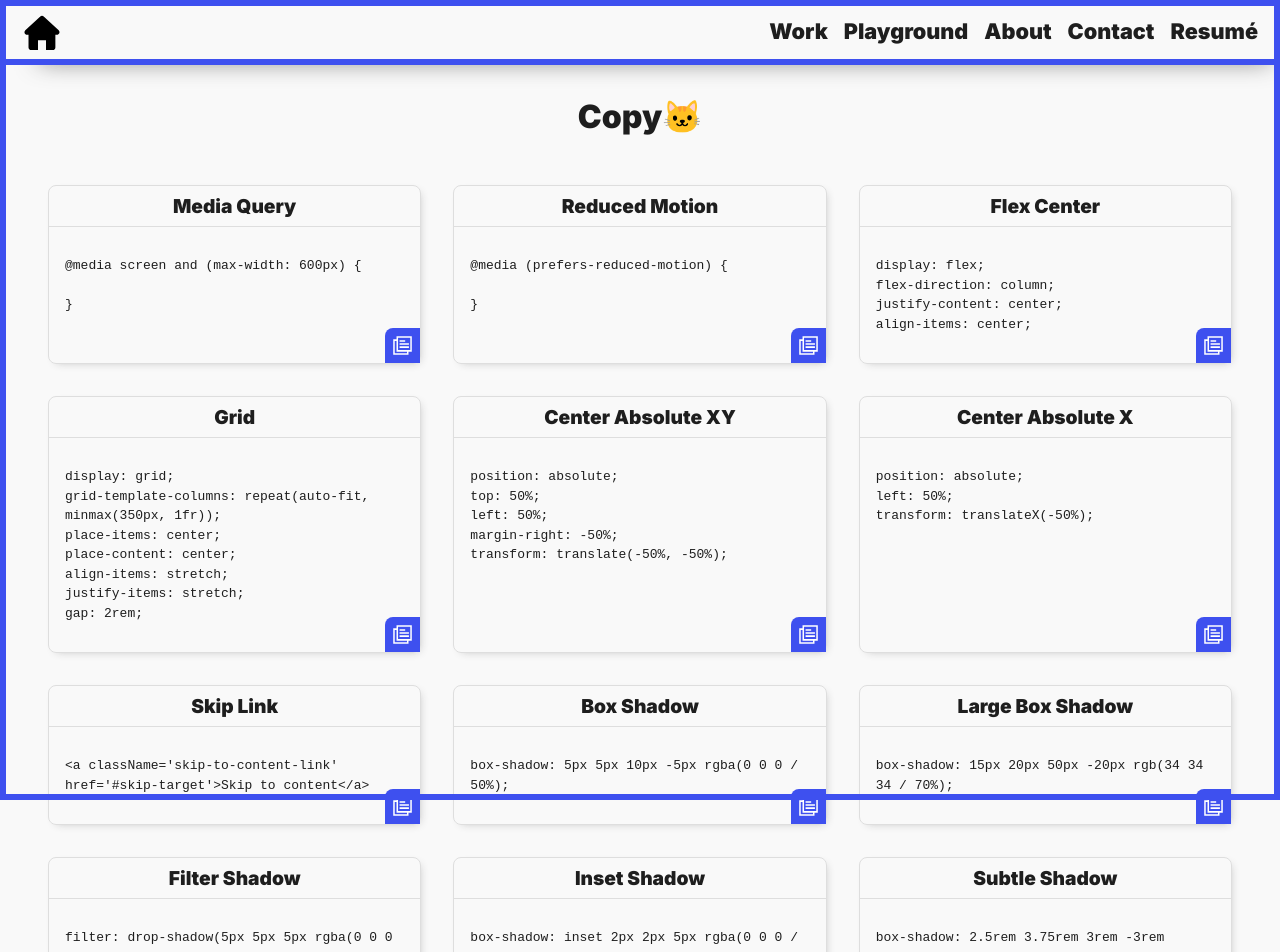
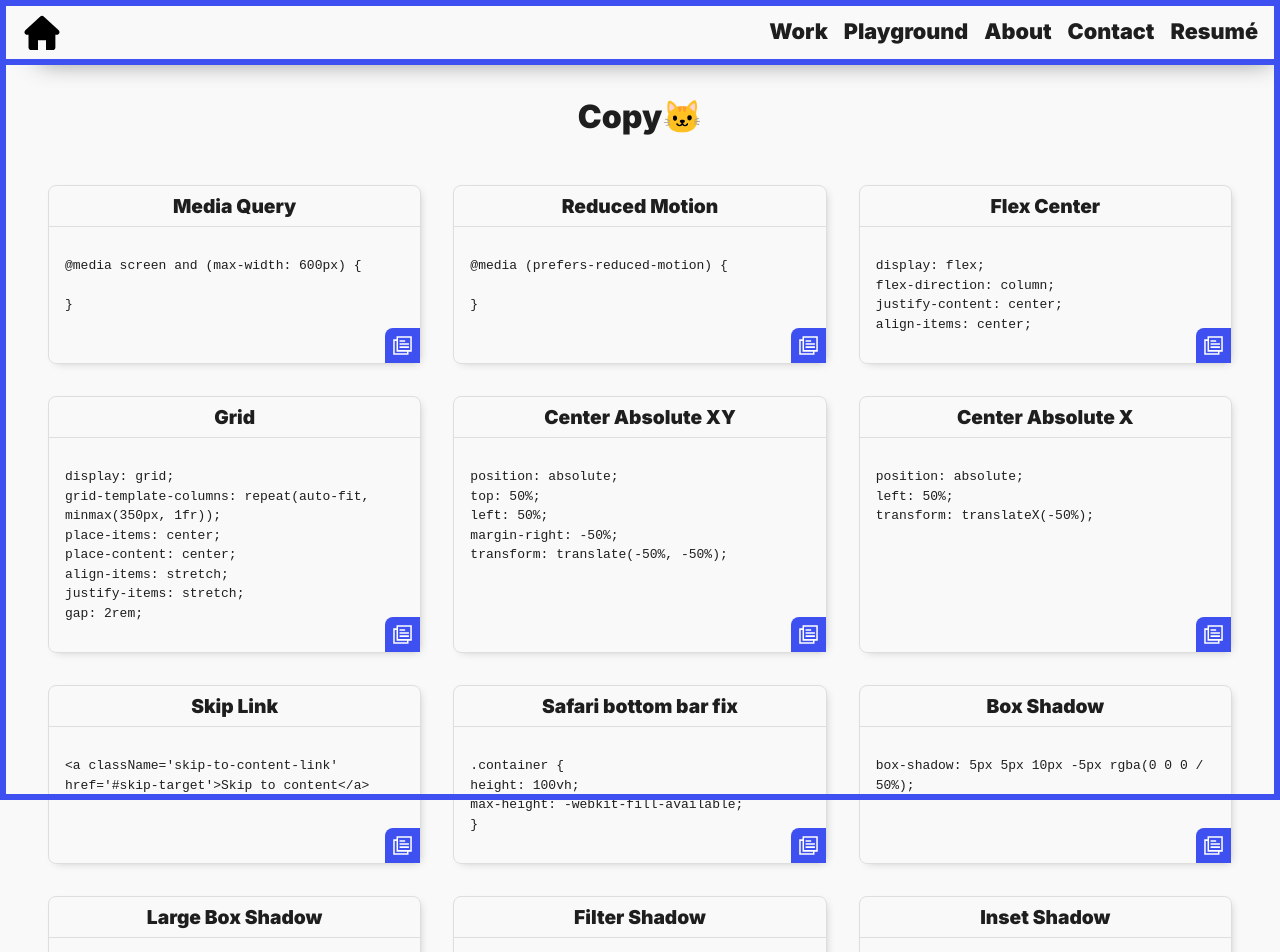
Before and after one commit to brandicameron/brandi, a Next.js app: page /copy in a window 1280 px wide. Shown: the top 952 px of the page. Built offline with nearby package versions, Linux system fonts and the light colour scheme; no server answers.

Commit message:
Added safari bottom bar fix to copy page

```diff
--- a/data/copyCode.js
+++ b/data/copyCode.js
@@ -46,6 +46,13 @@ export const copyCode = [
   {
     title: 'Skip Link',
     code: `<a className='skip-to-content-link' href='#skip-target'>Skip to content</a>`,
+  },
+  {
+    title: 'Safari bottom bar fix',
+    code: `.container {
+      height: 100vh;
+      max-height: -webkit-fill-available;
+    }`,
   },
   {
     title: 'Box Shadow',
```
